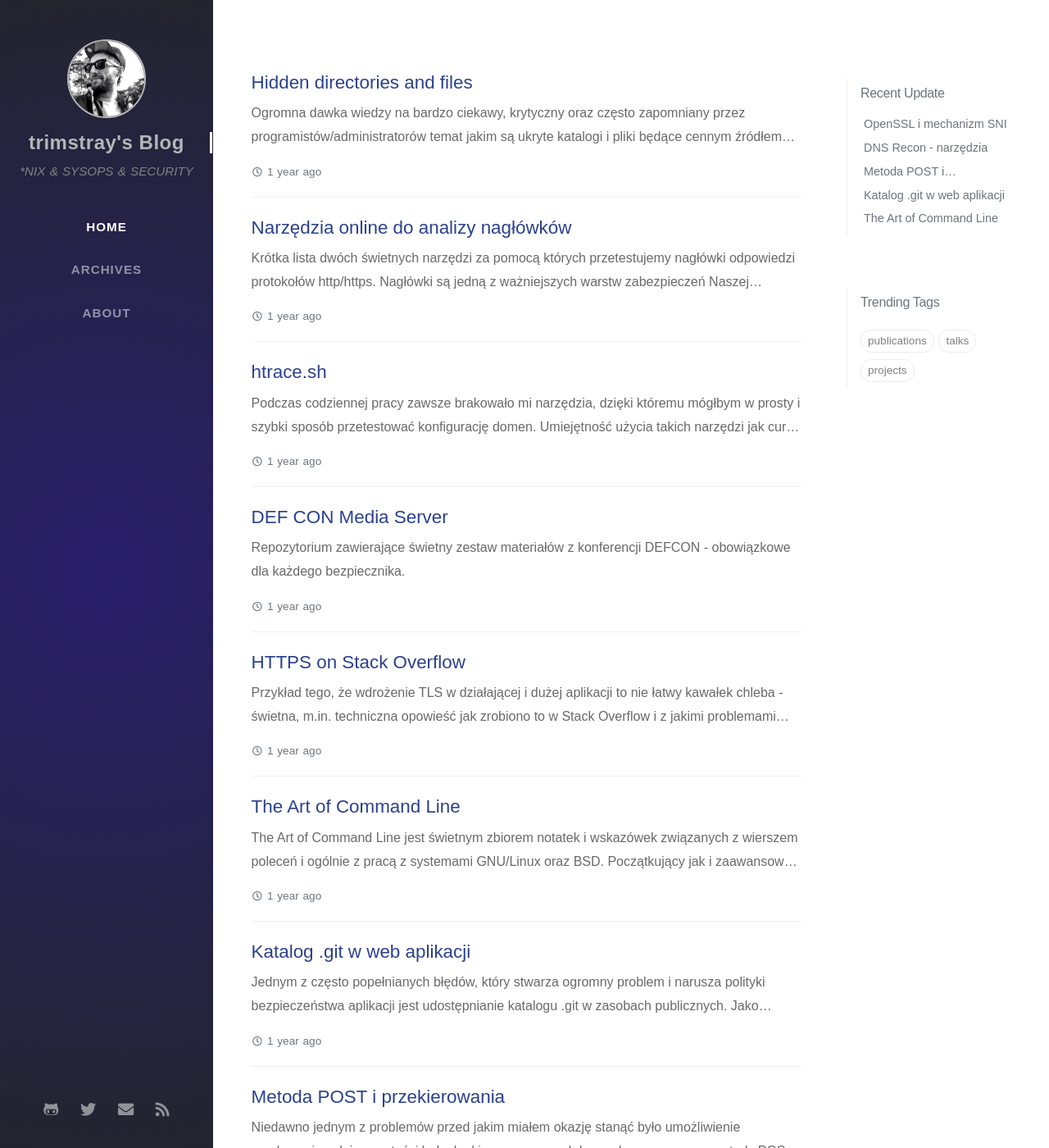
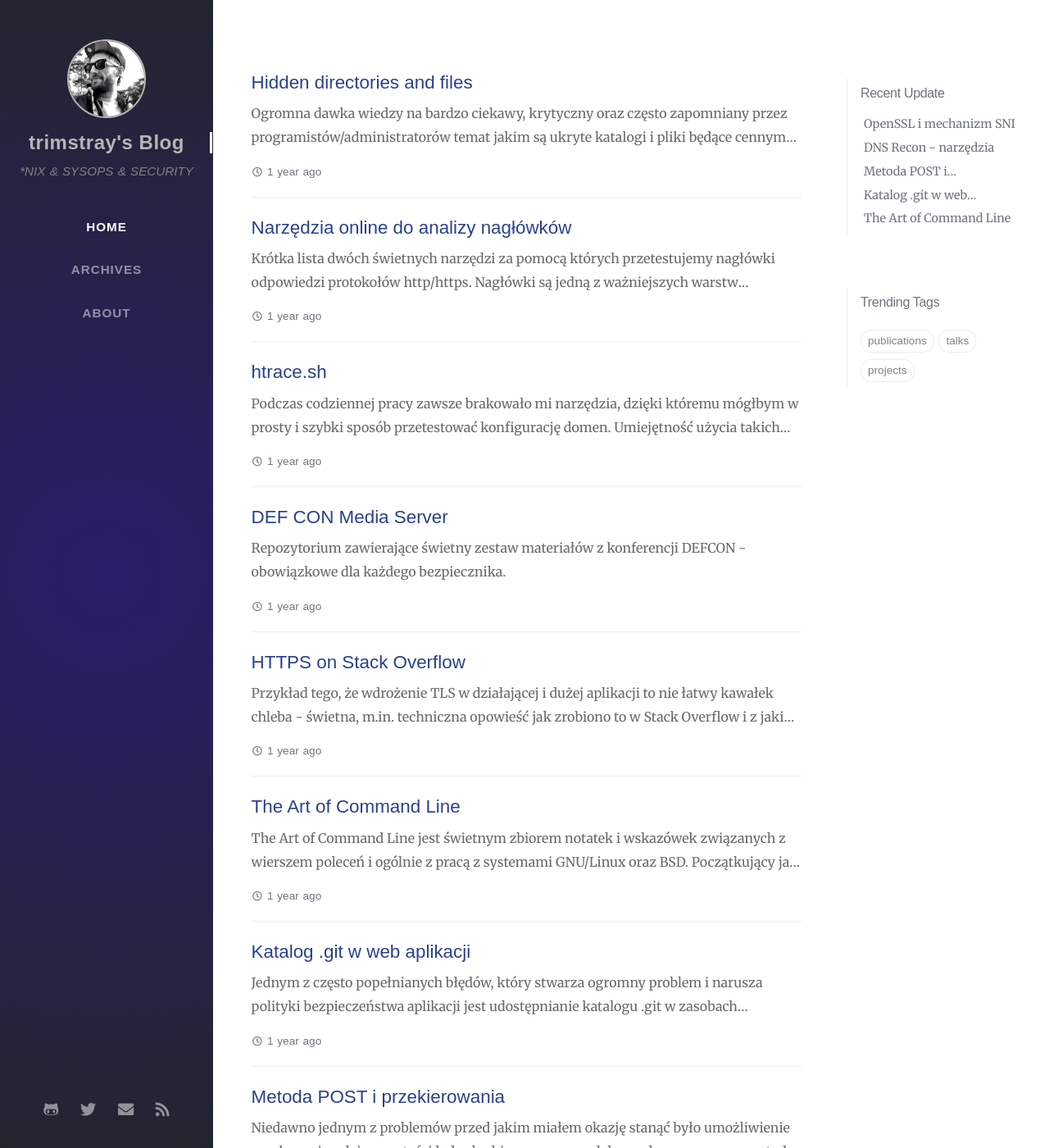
Before and after one commit to adityavs/trimstray.github.io, a Jekyll site: the page built from index.html, in a window 1280 px wide and 1400 px high. Shown: the whole window at 82% size. Built offline with Jekyll 4.4.1, drawn with Linux system fonts in a browser that asks for light colours; nearby versions of some CDN libraries; some web fonts are replaced; the list of posts is cut into pages by our own code; comment, search, counter and statistics services are not loaded.

Commit message:
change post font - signed-off-by: trimstray <trimstray@gmail.com>

```diff
--- a/_includes/head.html
+++ b/_includes/head.html
@@ -26,7 +26,7 @@
   <link rel="preconnect" href="https://fonts.gstatic.com" crossorigin="anonymous">
   <link rel="dns-prefetch" href="https://fonts.gstatic.com">
 
-  <link href="https://fonts.googleapis.com/css?family=Inconsolata|Merriweather:400,400i,700,700i&display=swap&subset=latin-ext" rel="stylesheet">
+  <link href="https://fonts.googleapis.com/css?family=Merriweather:400,400i,700,700i&display=swap&subset=latin-ext" rel="stylesheet">
 
   <!-- ga -->
   {% if jekyll.environment == 'production' %}
--- a/assets/css/main.scss
+++ b/assets/css/main.scss
@@ -763,6 +763,7 @@ table tbody td {
 .post-content {
   line-height: 1.8;
   font-size: 1rem;
+  font-family: 'Merriweather', serif;
   margin-top: 2rem;
   overflow-wrap: break-word;
   word-wrap: break-word;
```
